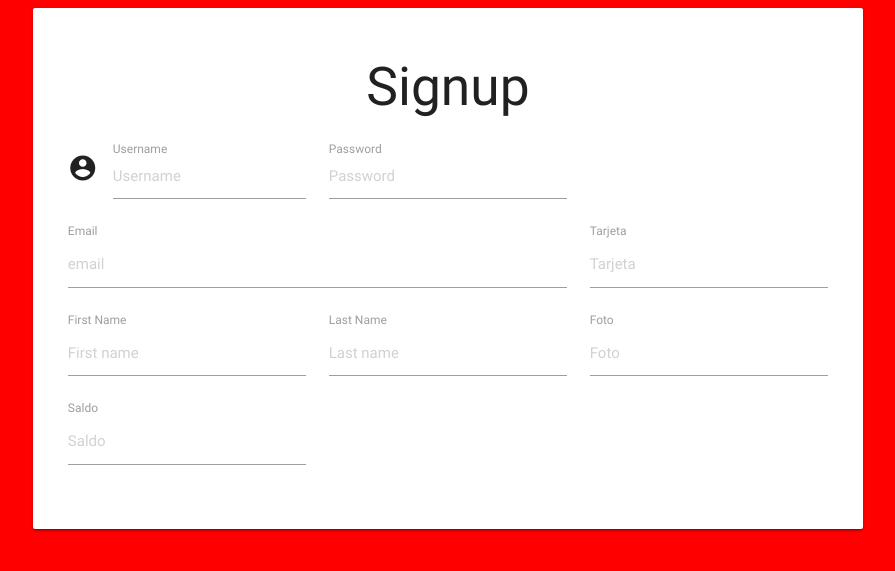
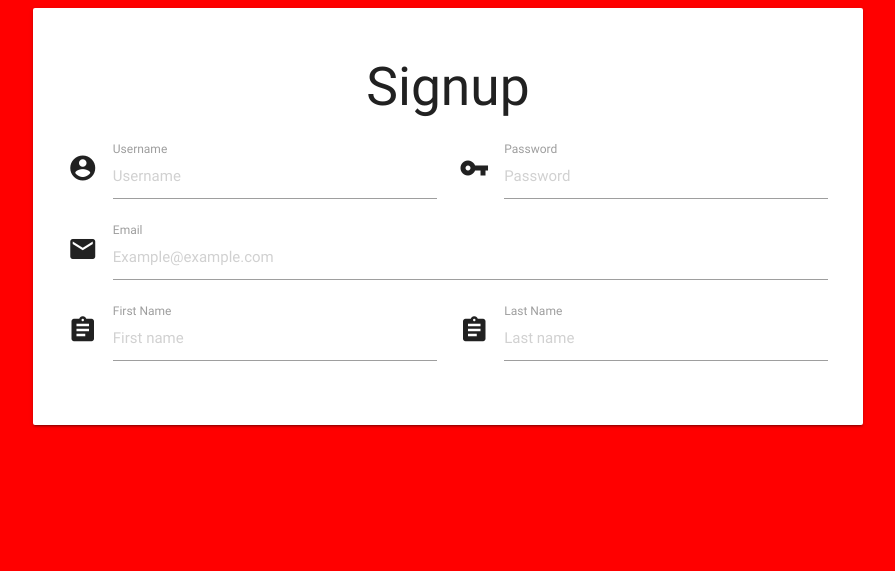
Before and after one commit to guilleCM/Cotxox_app, a Flask app: page /signup in a window 1280 px wide. Shown: the top 571 px of the page, without its empty margins (192-1087 px from the left). Run offline with Flask 2, Linux system fonts and the light colour scheme; data comes from the database, SQL or seed files in the repository; some libraries are stand-ins or nearby versions.

Commit message:
inicializada vista signup

```diff
--- a/forms.py
+++ b/forms.py
@@ -5,3 +5,10 @@ from wtforms.validators import DataRequired
 class LoginForm(FlaskForm):
     email = StringField('email', validators=[DataRequired()])
     password = PasswordField('password', validators=[DataRequired()])
+
+class SignupForm(FlaskForm):
+	username = StringField('username')
+	password = PasswordField('password')
+	email = StringField('email')
+	firstName = StringField('firstName')
+	lastName = StringField('lastName')
--- a/templates/login.html
+++ b/templates/login.html
@@ -94,9 +94,13 @@
 		    		</div>
 		    		<div class="card-action">
 		    			<div class="row">
-			    			<button type="submit" action="submit" class="btn btn-large waves-effect col s6 col offset-s3"> Submit
+			    			<button type="submit" action="submit" class="btn btn-large waves-effect col s5"> Login
 			    			<i class="material-icons right">send</i>
 			    			</button>
+
+			    			<a href="{{ url_for('signup') }}" class="btn btn-large waves-effect col s5 col offset-s2"> Register
+			    			<i class="material-icons right">send</i>
+			    			</a>
 			    		</div>
 		    		</div>
 		    	</form>
--- a/templates/signup.html
+++ b/templates/signup.html
@@ -13,39 +13,31 @@
 	    <div class="card-panel">
 	    	<h2 style="text-align: center">Signup</h2>
 	    	<div class="row">
-	    		<div class="input-field col s12 m4">
+	    		<div class="input-field col s12 m6">
 	    			<i class="material-icons prefix">account_circle</i>
 	          		<label for="username">Username</label>
-	    			<input placeholder="Username" id="username" type="text" class="validate">
+					{{ form.username(placeholder="Username", id="username", type="text", class="validate", required="true") }}
 	    		</div>
-	    		<div class="input-field col s12 m4">
+	    		<div class="input-field col s12 m6">
+	    			<i class="material-icons prefix">vpn_key</i>
 	          		<label for="pasword">Password</label>
 	    			<input placeholder="Password" id="password" type="text" class="validate">
 	    		</div>
 
-	    		<div class="col s12 m8">
+	    		<div class="input-field col s12 m12">
+	    			<i class="material-icons prefix">email</i>
 	          		<label for="email">Email</label>
-	    			<input placeholder="email" id="email" type="email" class="validate">
+	    			<input placeholder="Example@example.com" id="email" type="email" class="validate">
 	    		</div>
-	    		<div class="col s12 m4">
-	          		<label for="tarjeta">Tarjeta</label>
-	    			<input placeholder="Tarjeta" id="tarjeta" type="text" class="validate">
-	    		</div>
-	    		<div class="col s12 m4">
+	    		<div class="input-field col s12 m6">
+	    			<i class="material-icons prefix">assignment</i>
 	    			<label for="first">First Name</label>
 	    			<input placeholder="First name" id="first" type="text" class="validate">
 	    		</div>
-	    		<div class="col s12 m4">
+	    		<div class="input-field col s12 m6">
+	    			<i class="material-icons prefix">assignment</i>
 	          		<label for="last">Last Name</label>
 	    			<input placeholder="Last name" id="last" type="text" class="validate">
-	    		</div>
-	    		<div class="col s12 m4">
-	          		<label for="foto">Foto</label>
-	    			<input placeholder="Foto" id="foto" type="text" class="validate">
-	    		</div>
-	    		<div class="col s12 m4">
-	          		<label for="saldo">Saldo</label>
-	    			<input placeholder="Saldo" id="saldo" type="number" class="validate">
 	    		</div>
 	    	</div>
 	    </div>
--- a/views.py
+++ b/views.py
@@ -1,5 +1,5 @@
 from flask import render_template, redirect, flash, url_for, session, request
-from forms import LoginForm
+from forms import LoginForm, SignupForm
 from datetime import timedelta
 from flask_login import current_user, login_required, login_user, logout_user
 
@@ -14,8 +14,9 @@ def index():
 
 @app.route('/signup')
 def signup():
-	demo = User.query.filter_by(username='demo').first()
-	return render_template("signup.html")
+	form = SignupForm()
+	return render_template("signup.html",
+							form=form)
 
 @app.route('/login', methods=['GET', 'POST'])
 def login():
```
